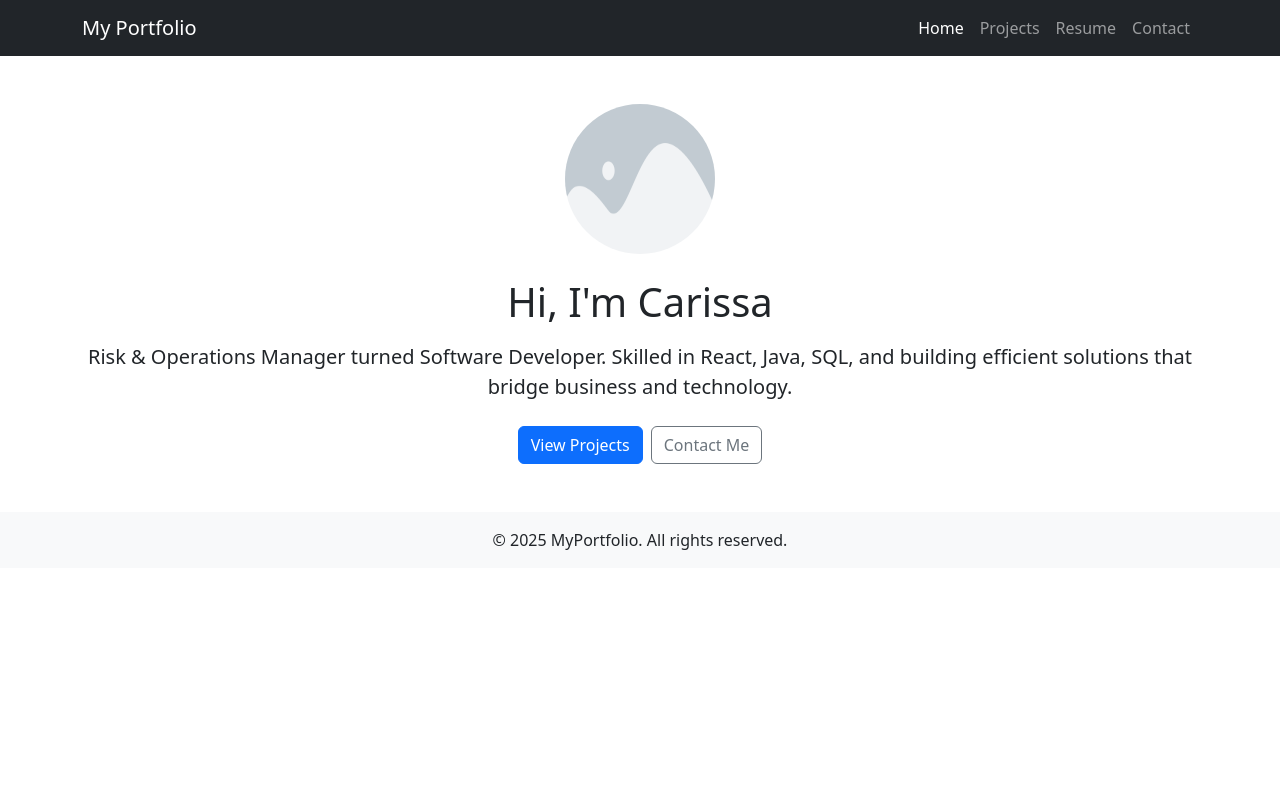
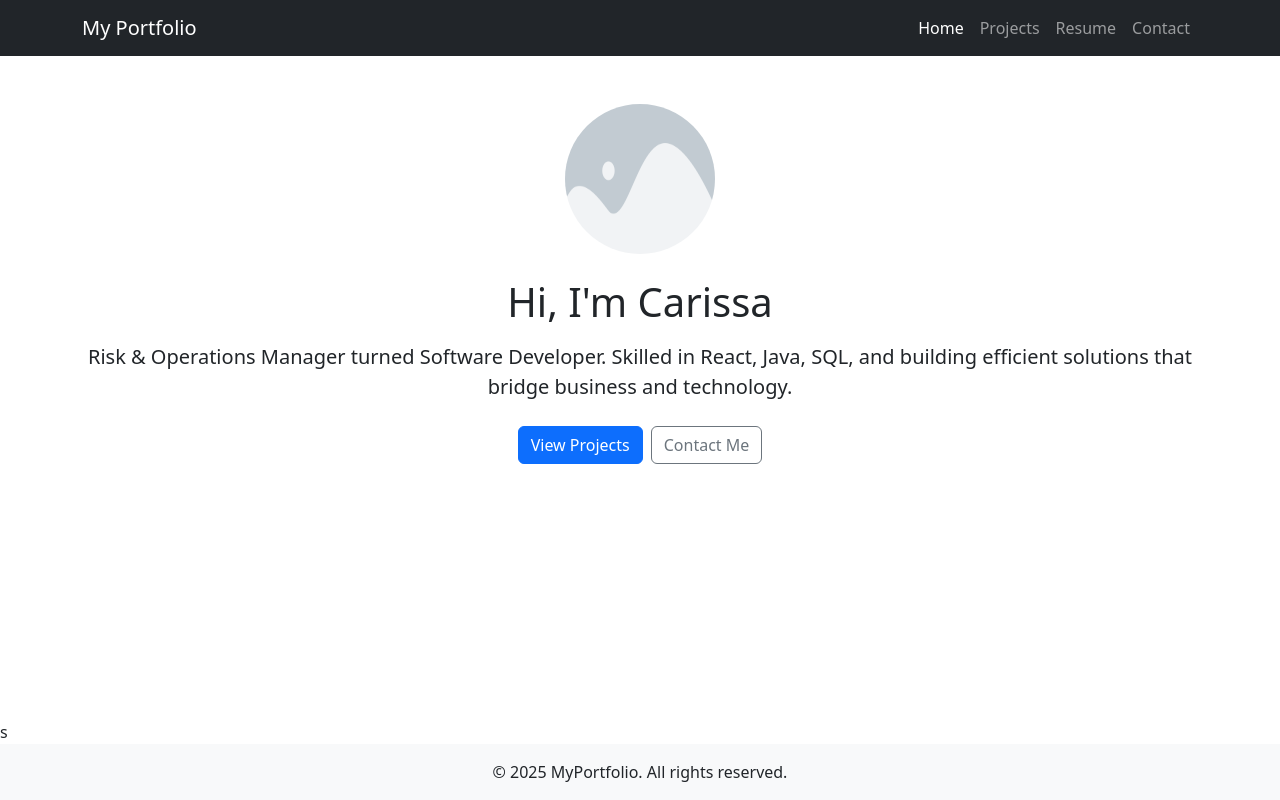
Before and after one commit to webdizzy777/portfolio, a React (Vite) app: page / in a window 1280 px wide. Built offline with nearby package versions, Linux system fonts and the light colour scheme.

Commit message:
footer placement

```diff
--- a/src/App.jsx
+++ b/src/App.jsx
@@ -6,11 +6,13 @@ function App() {
 
 
   return (
-    <>
+    <div className="d-flex flex-column min-vh-100">
       <Header></Header>
+      <main className="flex-fill">
       <Home></Home>
+      </main>s
       <Footer></Footer>
-    </>
+    </div>
   )
 }
 
```
